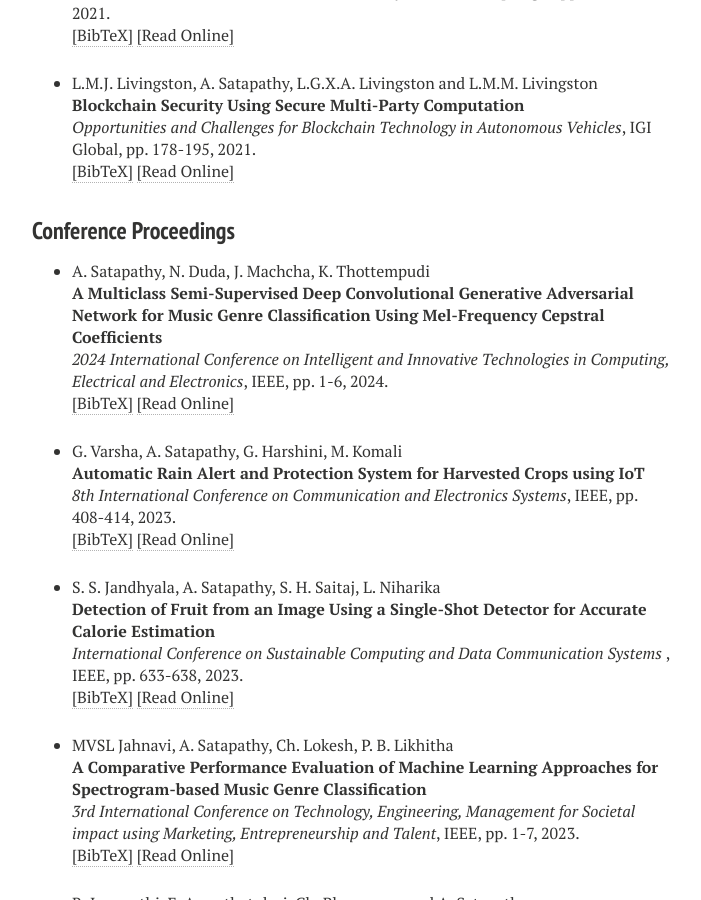
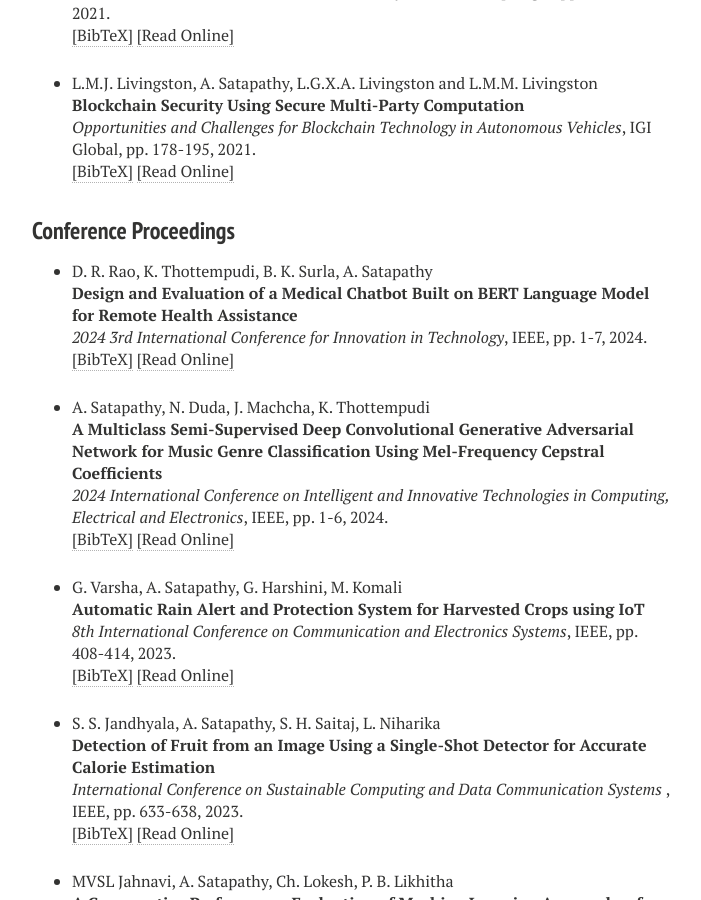
Before and after one commit to ashutoshsatapathy1990/ashutoshsatapathy1990.github.io, a Jekyll site: the page built from publications.md, in a window 1280 px wide and 900 px high, scrolled down 1957 px. Shown: the whole window, without its empty margins (288-989 px from the left). Built offline with Jekyll 4.4.1, drawn with Linux system fonts in a browser that asks for light colours; nearby versions of some CDN libraries.

Commit message:
Update publications.html

```diff
--- a/_layouts/publications.html
+++ b/_layouts/publications.html
@@ -443,6 +443,31 @@ pp. 178-195,
 
 <h3 style="margin-bottom:0px;padding-top:10px;">Conference Proceedings</h3>
 <ul class="biblist">
+<!-- Item: rao2024design -->
+<li ><p>
+D. R. Rao, K. Thottempudi, B. K. Surla, A. Satapathy
+<br><b>Design and Evaluation of a Medical Chatbot Built on BERT Language Model for Remote Health Assistance</b><br>
+<i>2024 3rd International Conference for Innovation in Technology</i>,
+IEEE,
+pp. 1-7,
+2024.
+<br />
+<a href="javascript:toggleBibtex('rao2024design')">[BibTeX]</a>
+<a href= "https://ieeexplore.ieee.org/abstract/document/10511493" target="_blank">[Read Online]</a>
+</p>
+<div id="bib_rao2024design" class="bibtex noshow">
+<pre>
+@inproceedings{rao2024design,
+  title={Design and Evaluation of a Medical Chatbot Built on BERT Language Model for Remote Health Assistance},
+  author={Rao, D Rajeswara and Thottempudi, Kokila and Surla, Bharath Kumar and Satapathy, Ashutosh},
+  booktitle={2024 3rd International Conference for Innovation in Technology (INOCON)},
+  pages={1--7},
+  year={2024},
+  organization={IEEE}
+}
+</pre></div>
+
+</li>
 <!-- Item: satapathy2024multiclass -->
 <li ><p>
 A. Satapathy, N. Duda, J. Machcha, K. Thottempudi
```
